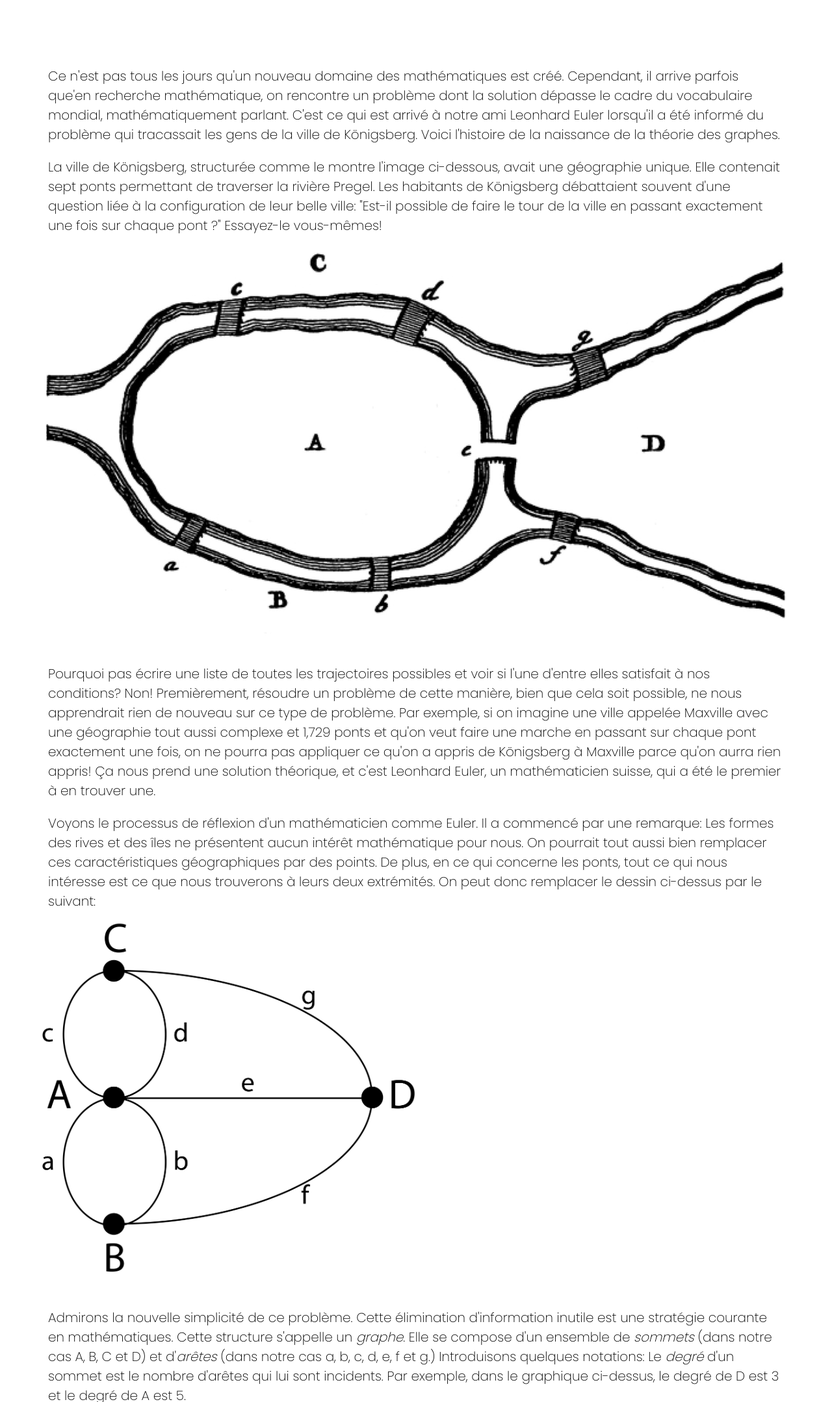
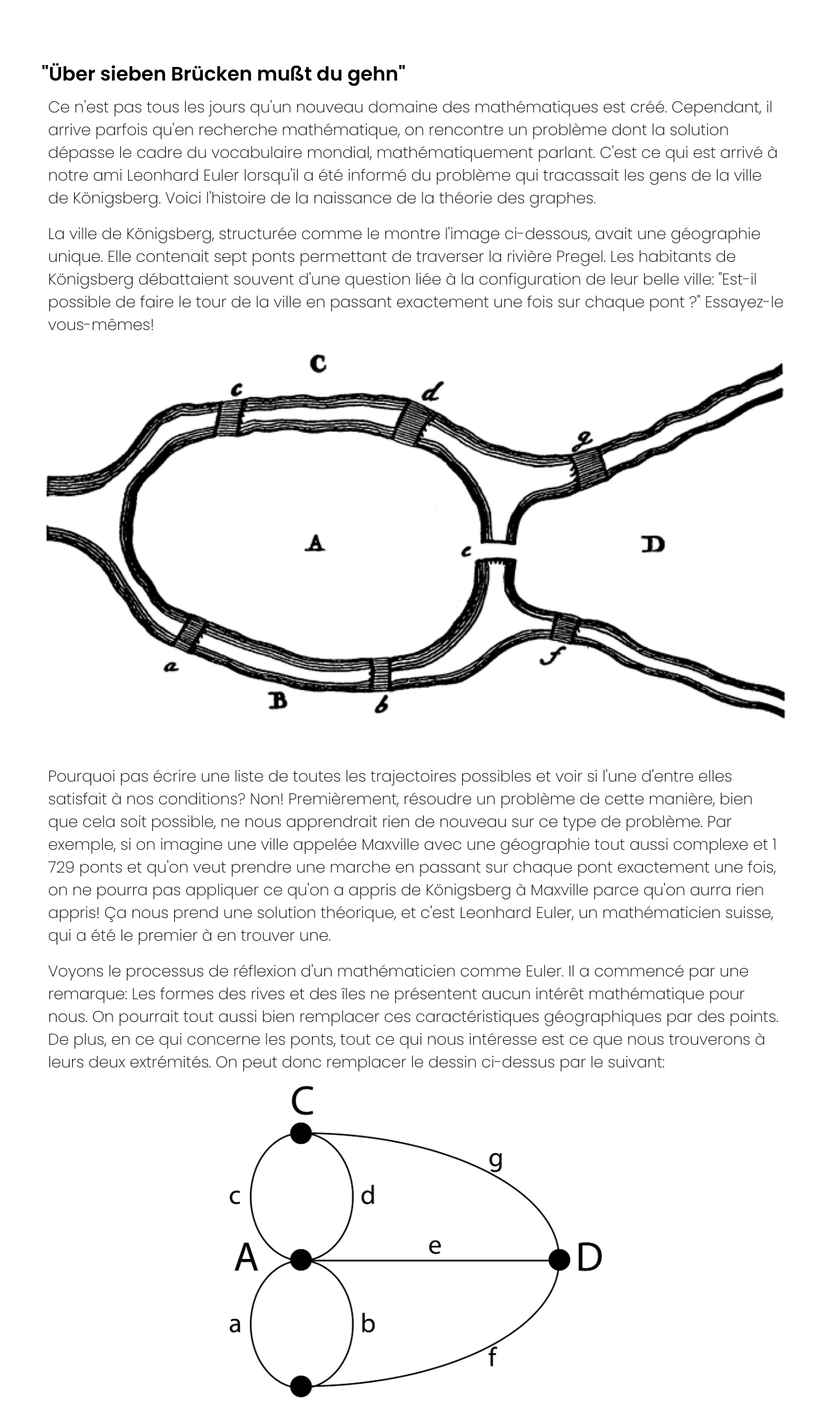
Before and after one commit to MaxLarose/MaxLarose.github.io, a plain HTML site: page blog_sept_ponts_de_konigsberg.html in a window 1280 px wide. Shown: the part 402-2560 px from the top of the page at 65% size. Drawn offline with Linux system fonts and the light colour scheme.

Commit message:
Add files via upload

```diff
--- a/blog_sept_ponts_de_konigsberg.html
+++ b/blog_sept_ponts_de_konigsberg.html
@@ -34,7 +34,8 @@
 <section class="teaching">
     <div class="row-teaching">
         <div class="teaching-col">
-            <p>Ce n'est pas tous les jours qu'un nouveau domaine des mathématiques est créé. Cependant, il arrive parfois que'en recherche mathématique, on rencontre un problème dont la solution dépasse le cadre du vocabulaire mondial, mathématiquement parlant. C'est ce qui est arrivé à notre ami Leonhard Euler lorsqu'il a été informé du problème qui tracassait les gens de la ville de Königsberg. Voici l'histoire de la naissance de la théorie des graphes.</p>
+            <h1>"Über sieben Brücken mußt du gehn"</h1>
+            <p>Ce n'est pas tous les jours qu'un nouveau domaine des mathématiques est créé. Cependant, il arrive parfois qu'en recherche mathématique, on rencontre un problème dont la solution dépasse le cadre du vocabulaire mondial, mathématiquement parlant. C'est ce qui est arrivé à notre ami Leonhard Euler lorsqu'il a été informé du problème qui tracassait les gens de la ville de Königsberg. Voici l'histoire de la naissance de la théorie des graphes.</p>
              <p>La ville de Königsberg, structurée comme le montre l'image ci-dessous, avait une géographie unique. Elle contenait sept ponts permettant de traverser la rivière Pregel. Les habitants de Königsberg débattaient souvent d'une question liée à la configuration de leur belle ville: "Est-il possible de faire le tour de la ville en passant exactement une fois sur chaque pont ?" Essayez-le vous-mêmes!</p>
 
         </div>
@@ -42,17 +43,17 @@
             <img src="images/7-bridges.jpeg">
         </div>
         <div class="teaching-col">
-            <p>Pourquoi pas écrire une liste de toutes les trajectoires possibles et voir si l'une d'entre elles satisfait à nos conditions? Non! Premièrement, résoudre un problème de cette manière, bien que cela soit possible, ne nous apprendrait rien de nouveau sur ce type de problème. Par exemple, si on imagine une ville appelée Maxville avec une géographie tout aussi complexe et 1,729 ponts et qu'on veut faire une marche en passant sur chaque pont exactement une fois, on ne pourra pas appliquer ce qu'on a appris de Königsberg à Maxville parce qu'on aurra rien appris! Ça nous prend une solution théorique, et c'est Leonhard Euler, un mathématicien suisse, qui a été le premier à en trouver une.</p>
+            <p>Pourquoi pas écrire une liste de toutes les trajectoires possibles et voir si l'une d'entre elles satisfait à nos conditions? Non! Premièrement, résoudre un problème de cette manière, bien que cela soit possible, ne nous apprendrait rien de nouveau sur ce type de problème. Par exemple, si on imagine une ville appelée Maxville avec une géographie tout aussi complexe et 1 729 ponts et qu'on veut prendre une marche en passant sur chaque pont exactement une fois, on ne pourra pas appliquer ce qu'on a appris de Königsberg à Maxville parce qu'on aurra rien appris! Ça nous prend une solution théorique, et c'est Leonhard Euler, un mathématicien suisse, qui a été le premier à en trouver une.</p>
 
             <p>Voyons le processus de réflexion d'un mathématicien comme Euler. Il a commencé par une remarque: Les formes des rives et des îles ne présentent aucun intérêt mathématique pour nous. On pourrait tout aussi bien remplacer ces caractéristiques géographiques par des points. De plus, en ce qui concerne les ponts, tout ce qui nous intéresse est ce que nous trouverons à leurs deux extrémités. On peut donc remplacer le dessin ci-dessus par le suivant: </p>
 
         </div>
-        <div class="blog-konigsberg-img2">
+        <div class="blog-konigsberg-img1">
             <img src="images/bridges.png" style="width: 50%" alt="bridges">
         </div>
         <div class="teaching-col">
             <p>
-                Admirons la nouvelle simplicité de ce problème. Cette élimination d'information inutile est une stratégie courante en mathématiques. Cette structure s'appelle un <i>graphe</i>. Elle se compose d'un ensemble de <i>sommets</i> (dans notre cas A, B, C et D) et d'<i>arêtes</i> (dans notre cas a, b, c, d, e, f et g.) Introduisons quelques notations: Le <i>degré</i> d'un sommet est le nombre d'arêtes qui lui sont incidents. Par exemple, dans le graphique ci-dessus, le degré de D est 3 et le degré de A est 5.
+                Admirons la nouvelle simplicité de ce problème. Cette élimination d'information inutile est une stratégie courante en mathématiques. Cette structure s'appelle un <i>graphe</i>. Elle se compose d'un ensemble de <i>sommets</i> (dans notre cas A, B, C et D) et d'<i>arêtes</i> (dans notre cas a, b, c, d, e, f et g.) Introduisons quelques notations: Le <i>degré</i> d'un sommet est le nombre d'arêtes qui lui sont incidents. Par exemple, dans le graphe ci-dessus, le degré de D est 3 et le degré de A est 5.
             </p>
 
             <p>
@@ -60,7 +61,7 @@
             </p>
 
             <p>
-                Combinons ces deux raisonnements: Pour qu'il existe une marche dans laquelle nous traversons chaque arête exactement une fois, nous devons avoir soit zéro, soit deux sommets de degré impair. Parfait! On a une solution! Appliquons-la au graphe de Königsberg. Ce graphe n'a ni zéro, ni deux, mais quatre sommets de degré impair. Cela signifie qu'il est impossible de trouver une marche qui passe par chaque arête exactement une fois ! Les pauvres habitants de Königsberg vont devoir revisiter des ponts.
+                Combinons ces deux raisonnements: Pour qu'il existe une marche dans laquelle nous traversons chaque arête exactement une fois, nous devons avoir soit zéro, soit deux sommets de degré impair. Parfait! On a une solution! Appliquons-la au graphe de Königsberg. Ce graphe n'a ni zéro, ni deux, mais quatre sommets de degré impair. Cela signifie qu'il est impossible de trouver une marche qui passe par chaque arête exactement une fois! Les pauvres habitants de Königsberg vont devoir revisiter des ponts.
             </p>
 
             <p>
--- a/style.css
+++ b/style.css
@@ -967,7 +967,7 @@ box-shadow: inset 7px 7px 12px #e3e3e3,
 .table{
     border-collapse: collapse;
     justify-content: center;
-    margin-left: 5%;
+    margin-left: 0.5%;
 }
 
 .teaching-table th{
@@ -1001,6 +1001,8 @@ box-shadow: inset 7px 7px 12px #e3e3e3,
         padding-top: 30px;
         flex-basis: 48%;
         text-align: left;
+        display: flex;
+    flex-direction: column;
     }
 
 
@@ -1026,7 +1028,7 @@ box-shadow: inset 7px 7px 12px #e3e3e3,
     width: 100%;
     text-align: left;
     padding-left: 0px;
-    width 100%;
+    align-items: left;
 }
 
 
@@ -1067,7 +1069,7 @@ box-shadow: inset 7px 7px 12px #e3e3e3,
 
 .teaching-table-container{
     display: flex;
-    justify-content: center;
+    justify-content: lef;
     align-items: center;
 }
 
@@ -1359,8 +1361,9 @@ img {
     font-size: 50px;
 }
 
-
-
+.teaching-col p{
+    font-size: 24px;
+}
 
 
 
```
Also changed, not shown: Thesis.html (+1 -1 lines), blog_pailles.html (+2 -0 lines), blog_seven_bridges_of_konigsberg.html (+1 -0 lines), blog_straws.html (+2 -0 lines).
